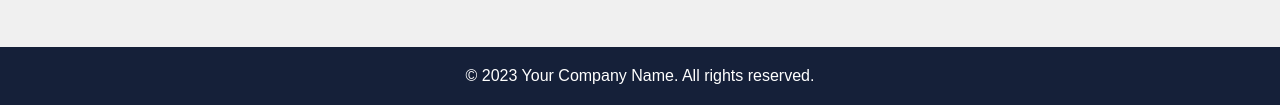
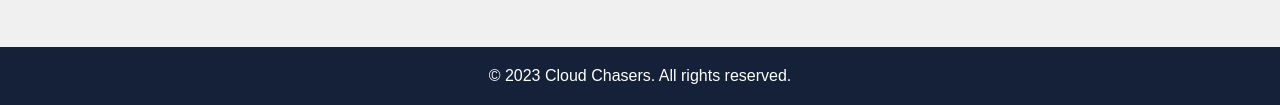
Before and after one commit to darichards10/Group1Website, a plain HTML site: page index.html in a window 1280 px wide. Shown: the part 699-804 px from the top of the page. Drawn offline with Linux system fonts and the light colour scheme.

Commit message:
Updated footer

```diff
--- a/index.html
+++ b/index.html
@@ -47,7 +47,7 @@
     </div>
 
     <div id="footer">
-        <p>&copy; 2023 Your Company Name. All rights reserved.</p>
+        <p>&copy; 2023 Cloud Chasers. All rights reserved.</p>
     </div>
 
 </body>
```
